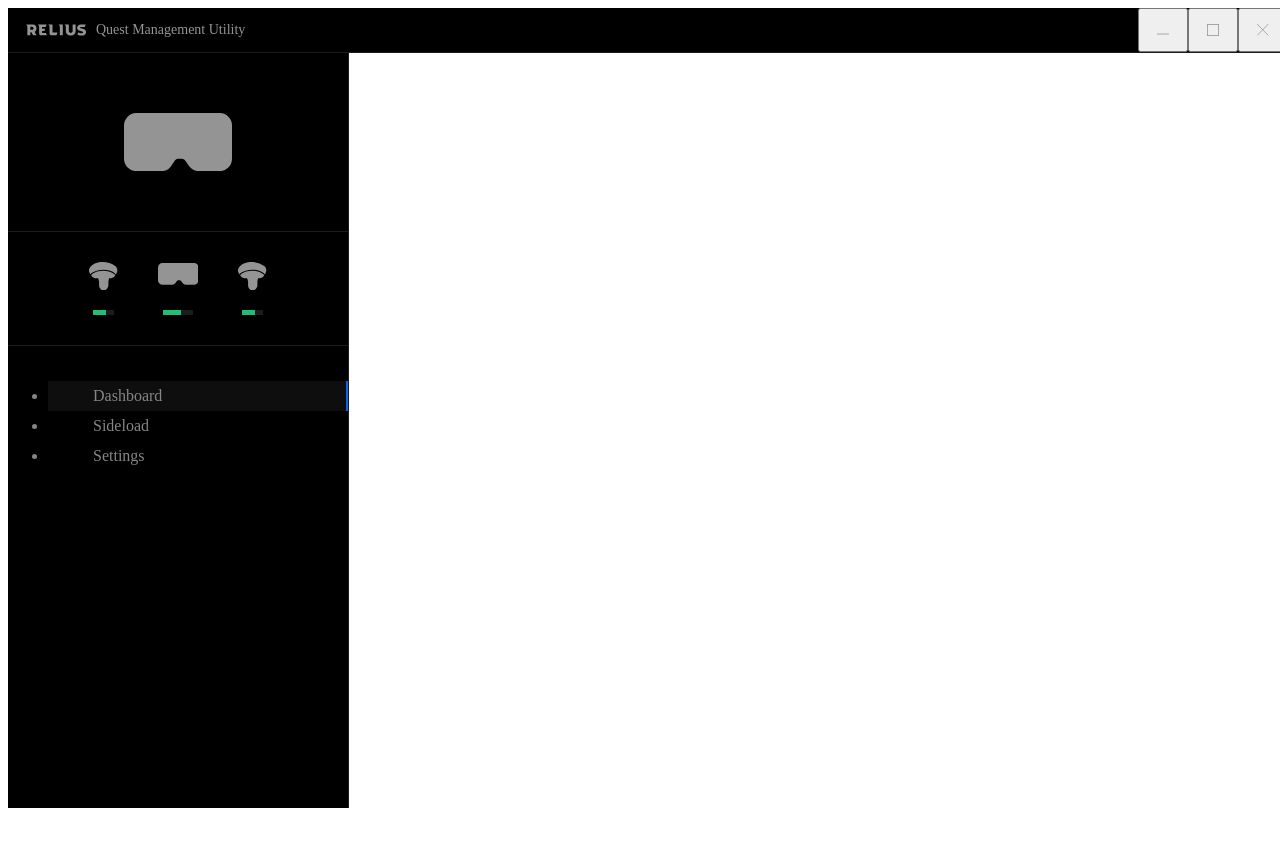
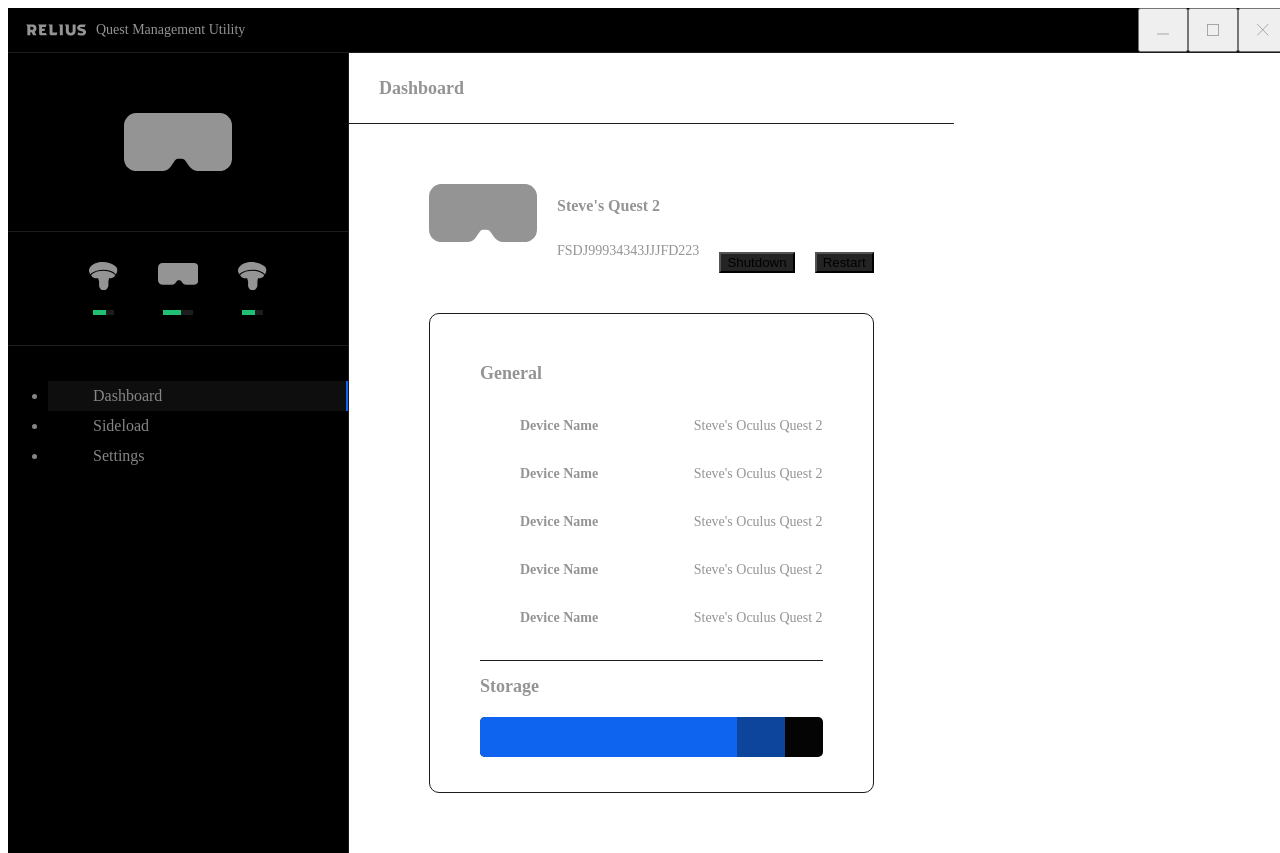
Before and after one commit to markk112/relius-qmu, a Vue app: page / in a window 1280 px wide. Before the commit the page ends 816 px from the top, so only its background shows below. Built offline with nearby package versions, Linux system fonts and the light colour scheme; the HTML template or start-up script is replaced by a standard one.

Commit message:
finished majority of dashboard styling

```diff
--- a/src/assets/css/global.css
+++ b/src/assets/css/global.css
@@ -1,12 +1,5 @@
-
-
-
-
 /* Global Styles
 ---------------------------------------------------------------------------------------------------- */
-
-
-
 
 @font-face {
     font-family: Poppins-Regular;
@@ -106,17 +99,23 @@
     }
 }
 
-
-
-
 /* Class Based Styles
 ---------------------------------------------------------------------------------------------------- */
-
-
-
 
 .view {
     background-color: #000000;
     width: 100%;
     height: 100%;
 }
+
+.btn-default {
+  display: block;
+    border-radius: 3px;
+    padding: 5px 20px;
+    color: #949494;
+    font-size: 11px;
+}
+
+.btn-default:hover {
+  cursor: pointer;
+}
--- a/src/views/Dashboard.vue
+++ b/src/views/Dashboard.vue
@@ -1,15 +1,170 @@
 <template>
     <div id="dashboard" class="view">
-        <h1 style="font-size: 42px; color: #fff;">Dashboard View</h1>
+        <div class="view-banner">
+            <h1>Dashboard</h1>
+        </div>
+        <div class="content">
+            <div class="banner">
+                <svg xmlns="http://www.w3.org/2000/svg" width="108" height="58.178" viewBox="0 0 108 58.178">
+                    <path
+                        id="Path_1"
+                        data-name="Path 1"
+                        d="M0,28.921V12.7A12.456,12.456,0,0,1,12.752,0h82.4A12.441,12.441,0,0,1,108,12.862V45.567A12.458,12.458,0,0,1,95.405,58.159H75.42a12.413,12.413,0,0,1-10.928-5.835c-1.034-1.546-2.059-3.1-3.093-4.639a4.214,4.214,0,0,0-3.718-1.98c-5.7,0-5.452-.379-8.673,4.585-.588.909-1.167,1.826-1.813,2.688a12.056,12.056,0,0,1-9.978,5.164q-12.329.081-24.657,0A12.433,12.433,0,0,1,0,45.534Z"
+                        transform="translate(0.003)"
+                        fill="#949494"
+                    />
+                </svg>
+                <div class="mini-info">
+                    <h2>Steve's Quest 2</h2>
+                    <p>FSDJ99934343JJJFD223</p>
+                </div>
+                <div class="controls">
+                    <div class="buttons">
+                        <button class="btn-default">Shutdown</button>
+                        <button class="btn-default">Restart</button>
+                    </div>
+                </div>
+            </div>
+            <div class="details">
+                <h2>General</h2>
+                <div class="info">
+                    <ul>
+                        <li>
+                            <h3>Device Name</h3>
+                            <p>Steve's Oculus Quest 2</p>
+                        </li>
+                        <li>
+                            <h3>Device Name</h3>
+                            <p>Steve's Oculus Quest 2</p>
+                        </li>
+                        <li>
+                            <h3>Device Name</h3>
+                            <p>Steve's Oculus Quest 2</p>
+                        </li>
+                        <li>
+                            <h3>Device Name</h3>
+                            <p>Steve's Oculus Quest 2</p>
+                        </li>
+                        <li>
+                            <h3>Device Name</h3>
+                            <p>Steve's Oculus Quest 2</p>
+                        </li>
+                    </ul>
+                </div>
+                <hr />
+                <h2>Storage</h2>
+                <div class="indicator-bg">
+                    <div class="indicator-fill"></div>
+                    <div class="indicator-fill-1"></div>
+                </div>
+            </div>
+        </div>
     </div>
 </template>
 
 <script>
 export default {
-    name: "Dashboard",
+    name: 'Dashboard',
 };
 </script>
 
 <style scoped>
+#dashboard {
+    color: #949494;
+}
+#dashboard .view-banner {
+    height: 70px;
+    border-bottom: 1px solid #1c1c1c;
+    display: flex;
+    align-items: center;
+}
+#dashboard .view-banner h1 {
+    font-size: 18px;
+    margin-left: 30px;
+}
 
+
+#dashboard .content {
+    padding: 60px 80px;
+}
+#dashboard .content .banner {
+    display: flex;
+    padding-bottom: 40px;
+}
+#dashboard .content .banner button {
+    background-color: #242424;
+    margin-left: 20px;
+}
+#dashboard .content .banner button:hover {
+    transform: scale(0.95);
+}
+#dashboard .content .banner .mini-info {
+    display: flex;
+    flex-flow: column;
+    margin-left: 20px;
+    justify-content: center;
+}
+#dashboard .content .banner .mini-info h2 {
+    font-size: 16px;
+}
+#dashboard .content .banner .mini-info p {
+    font-size: 14px;
+}
+#dashboard .content .banner .controls {
+    display: flex;
+    justify-content: flex-end;
+    flex-grow: 1;
+}
+#dashboard .content .banner .controls .buttons {
+    display: flex;
+    align-items: flex-end;
+}
+
+#dashboard .content .details {
+    padding: 35px 50px;
+    border: 1px solid #1c1c1c;
+    border-radius: 10px;
+}
+#dashboard .content .details h2 {
+    font-size: 18px;
+    margin-bottom: 20px;
+}
+#dashboard .content .details h3 {
+    font-size: 14px;
+    font-weight: 600;
+}
+#dashboard .content .details p {
+    font-size: 14px;
+}
+#dashboard .content .details li {
+    padding-bottom: 4px;
+    display: flex;
+    justify-content: space-between;
+}
+#dashboard .content .details hr {
+    border: none;
+    height: 1px;
+    color: #1c1c1c;
+    background-color: #1c1c1c;
+    margin: 13px 0;
+}
+
+#dashboard .indicator-bg {
+    background-color: #040404;
+    height: 40px;
+    border-radius: 5px;
+}
+#dashboard .indicator-fill {
+    display: inline-block;
+    background-color: #0e64ef;
+    height: inherit;
+    border-radius: 5px 0 0 5px;
+    width: 75%;
+}
+#dashboard .indicator-fill-1 {
+    display: inline-block;
+    background-color: #0d449c;
+    height: inherit;
+    width: 14%;
+}
 </style>
```
Lines whose indentation alone changed are shown as unchanged.
